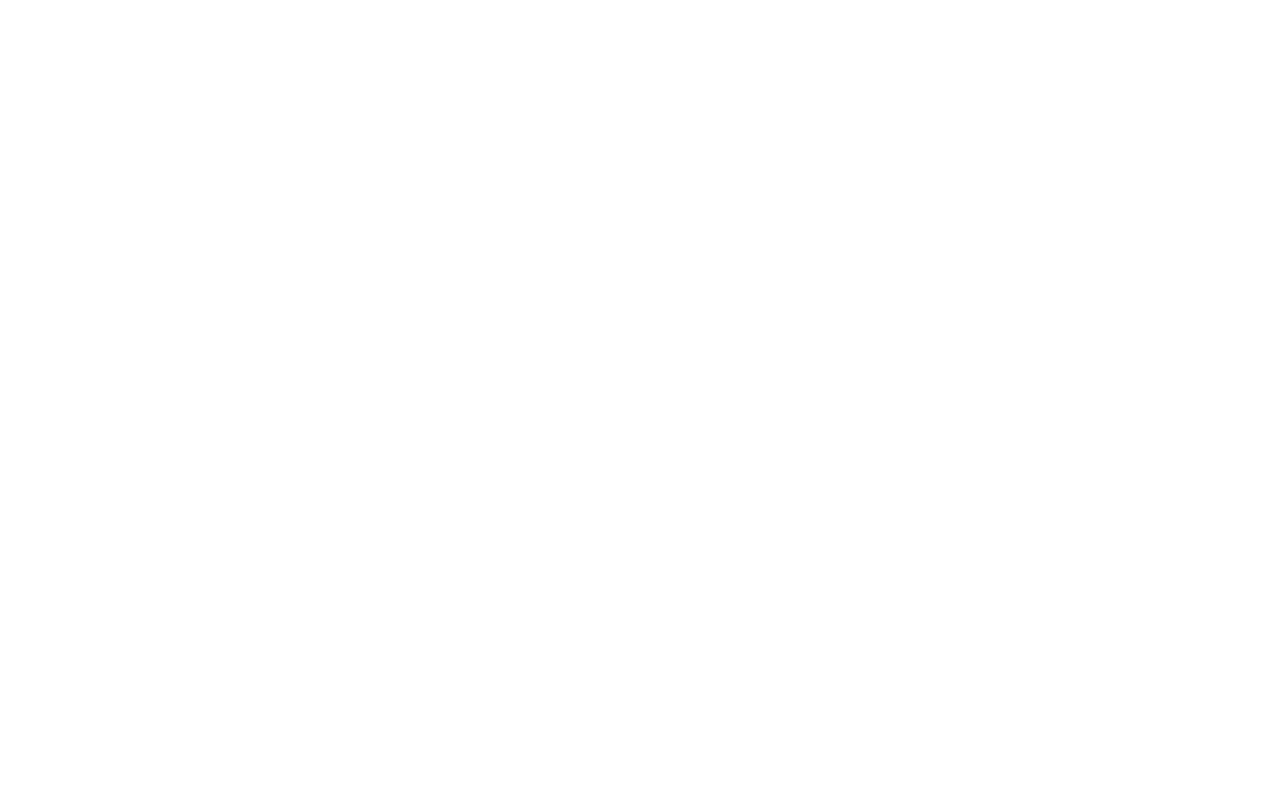
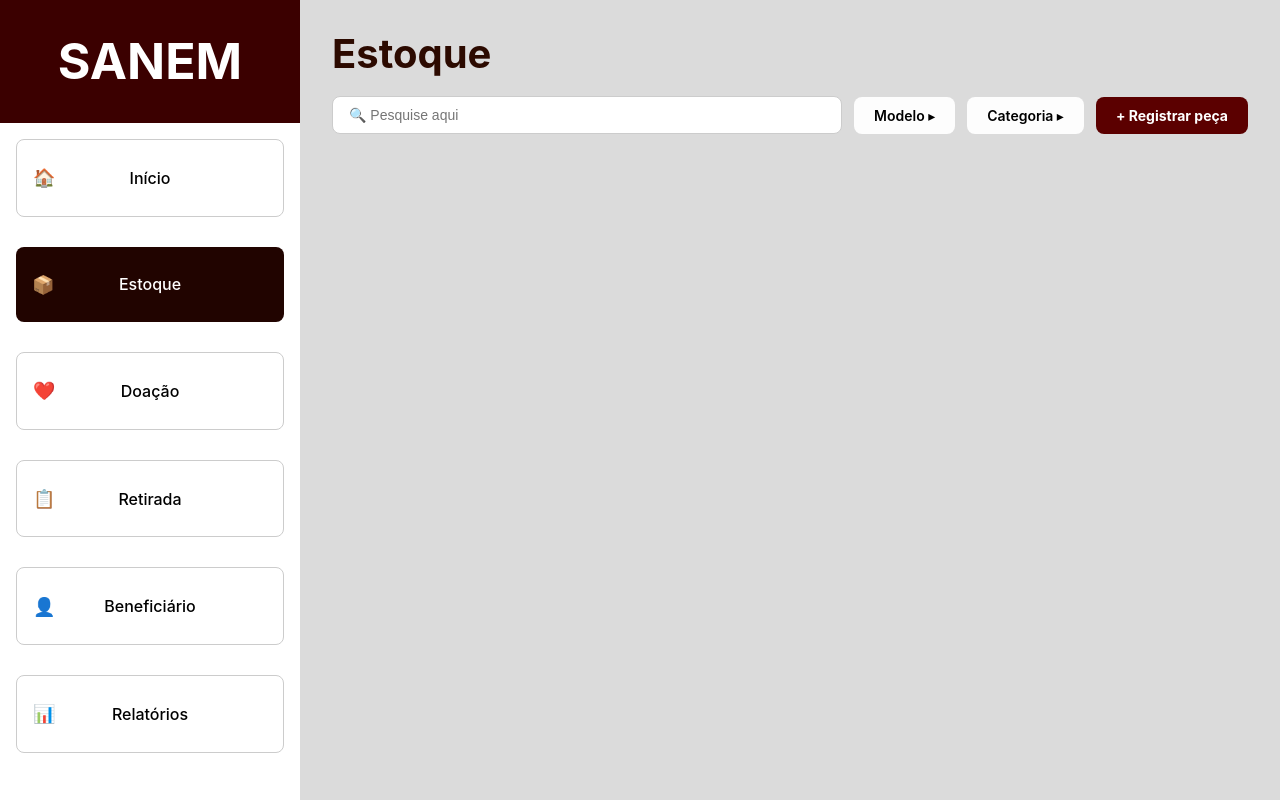
Before and after one commit to Vitor-Klein/BRANCH--WEB, a React (Vite) app: page /estoque in a window 1280 px wide. Before the commit this address had no page. Built offline with nearby package versions, Linux system fonts and the light colour scheme.

Commit message:
Criada pagina de estoque e feita a sidebar de navegacao

```diff
--- a/src/Routes.jsx
+++ b/src/Routes.jsx
@@ -1,14 +1,16 @@
 import { BrowserRouter as Router, Routes, Route } from "react-router-dom";
 
 import Home from "./pages/Home/index";
+import Estoque from "./pages/Estoque/Estoque_M";
+import Retiradas from "./pages/Retiradas";
 
 export function AppRoutes() {
   return (
     <Router>
       <Routes>
         <Route path="/" element={<Home />} />
-        <Route path="/" element={<Home />} />
-        <Route path="/" element={<Home />} />
+        <Route path="/estoque" element={<Estoque />} />
+        <Route path="/retiradas" element={<Retiradas />} />
       </Routes>
     </Router>
   );
--- /dev/null
+++ b/src/components/Estoque_Sidebar.css
@@ -0,0 +1,87 @@
+.estoque-container {
+  display: flex;
+  font-family: 'Inter', sans-serif;
+}
+
+.sidebar {
+  width: 300px;
+  display: flex;
+  flex-direction: column;
+  background: rgb(255, 255, 255); /* Parte branca */
+  min-height: 100vh;
+  font-family: 'Inter', sans-serif;
+  padding: 0;
+}
+
+.sidebar-nav {
+  display: flex;
+  flex-direction: column;
+  padding: 1rem;
+  gap: 30px;
+}
+
+
+/* Cabeçalho da sidebar */
+.sidebar-header {
+  background-color: #3b0000;
+  color: white;
+  padding: 1.5rem;
+  font-size: 50px;
+  font-weight: bold;
+  text-align: center;
+}
+
+.sidebar h1 {
+  font-size: 28px;
+  margin-bottom: 30px;
+  font-weight: bold;
+  text-align: center;
+}
+
+.nav-button {
+  display: flex;
+  align-items: center;
+  justify-content: center;
+  position: relative;
+  padding: 0.8rem 1rem;
+  border: 1px solid #ccc;
+  border-radius: 8px;
+  background: none;
+  color: #000;
+  font-size: 16px;
+  text-decoration: none;
+  cursor: pointer;
+  transition: background 0.2s, color 0.2s, border 0.2s;
+  height: 50px;
+}
+
+.nav-button .icon {
+  position: absolute;
+  left: 16px;
+  font-size: 18px;
+}
+
+.nav-button .label {
+  margin: 0 auto;
+  font-weight: 500;
+}
+
+.nav-button.active,
+.nav-button:hover {
+  background: #210400;
+  color: #ffffff;
+  font-weight: bold;
+  border: none;
+}
+
+
+
+.btn-registrar {
+  background: #3b0000;
+  color: white;
+  font-weight: bold;
+  border: none;
+  padding: 0.6rem 1.4rem;
+  border-radius: 10px;
+  cursor: pointer;
+}
--- /dev/null
+++ b/src/components/Sidebar.jsx
@@ -0,0 +1,35 @@
+import { Link, useLocation } from 'react-router-dom';
+import "./Estoque_Sidebar.css";
+
+const Sidebar = () => {
+  const location = useLocation();
+
+  const navItems = [
+    { to: '/', label: 'Início', icon: '🏠' },
+    { to: '/estoque', label: 'Estoque', icon: '📦' },
+    { to: '/doacao', label: 'Doação', icon: '❤️' },
+    { to: '/retiradas', label: 'Retirada', icon: '📋' },
+    { to: '/beneficiario', label: 'Beneficiário', icon: '👤' },
+    { to: '/relatorios', label: 'Relatórios', icon: '📊' },
+  ];
+
+  return (
+    <div className="sidebar">
+      <div className="sidebar-header">SANEM</div>
+      <nav className="sidebar-nav">
+        {navItems.map((item) => (
+          <Link
+            key={item.to}
+            to={item.to}
+            className={`nav-button ${location.pathname === item.to ? 'active' : ''}`}
+          >
+            <span className="icon">{item.icon}</span>
+            <span className="label">{item.label}</span>
+          </Link>
+        ))}
+      </nav>
+    </div>
+  );
+};
+
+export default Sidebar;
--- a/src/pages/Estoque.jsx
+++ /dev/null
@@ -1,4 +0,0 @@
-function Estoque() {
-    return <h2>Página de Estoque</h2>;
-  }
-  export default Estoque;
--- /dev/null
+++ b/src/pages/Estoque/Estoque_M.jsx
@@ -0,0 +1,26 @@
+import React from 'react';
+import Sidebar from "../../components/Sidebar";
+import './style.css';
+
+const Estoque = () => {
+  return (
+    <div className="estoque-container">
+      <Sidebar />
+      <main className="estoque-main">
+        <div className="estoque-header">
+          <h1>Estoque</h1>
+          <div className="estoque-actions">
+            <input type="text" placeholder="🔍 Pesquise aqui" />
+            <button>Modelo ▸</button>
+            <button>Categoria ▸</button>
+            <button className="btn-registrar">+ Registrar peça</button>
+          </div>
+        </div>
+
+
+      </main>
+    </div>
+  );
+};
+
+export default Estoque;
--- /dev/null
+++ b/src/pages/Estoque/style.css
@@ -0,0 +1,126 @@
+/* Reset e configurações gerais */
+html, body {
+  margin: 0;
+  padding: 0;
+  height: 100%;
+  width: 100%;
+  font-family: 'Inter', sans-serif;
+  background: #c2c0c0;
+}
+
+/* Layout principal */
+.estoque-container {
+  display: flex;
+  height: 100vh;
+  width: 100vw;
+}
+
+/* Conteúdo principal */
+.estoque-main {
+  flex: 1;
+  padding: 2rem;
+  background: #dbdbdb;
+  overflow-y: auto;
+}
+
+/* Cabeçalho */
+.estoque-header {
+  display: flex;
+  flex-direction: column;
+  gap: 20px;
+}
+
+.estoque-header h1 {
+  font-size: 2.5rem;
+  color: #2c0a00;
+  font-weight: bold;
+  margin: 0;
+}
+
+/* Barra de ações */
+.estoque-actions {
+  display: flex;
+  flex-wrap: wrap;
+  gap: 12px;
+  align-items: center;
+}
+
+/* Campo de busca */
+.estoque-actions input[type="text"] {
+  padding: 10px 16px;
+  border-radius: 8px;
+  border: 1px solid #ccc;
+  min-width: 200px;
+  background-color: white;
+  font-size: 14px;
+  flex: 1;
+}
+
+/* Botões padrão */
+.estoque-actions button {
+  padding: 10px 20px;
+  border: none;
+  border-radius: 8px;
+  font-weight: 600;
+  font-size: 14px;
+  cursor: pointer;
+  transition: background-color 0.3s ease;
+  background-color: #fdfdfd;
+  color: rgb(0, 0, 0);
+}
+
+/* Hover para botões padrão */
+.estoque-actions button:hover {
+  background-color: #7e7d7d;
+}
+
+/* Botão registrar com estilo diferenciado */
+.estoque-actions .btn-registrar {
+  background-color: #5b0000;
+  color: white;
+  font-weight: bold;
+}
+
+.estoque-actions .btn-registrar:hover {
+  background-color: #a80000;
+}
+
+/* Grade de peças */
+.grid {
+  display: grid;
+  grid-template-columns: repeat(auto-fill, minmax(220px, 1fr));
+  gap: 20px;
+  margin-top: 30px;
+}
+
+.item-card {
+  background: white;
+  padding: 20px;
+  border-radius: 12px;
+  position: relative;
+  display: flex;
+  flex-direction: column;
+  gap: 10px;
+  font-size: 14px;
+  box-shadow: 0 2px 5px rgba(243, 243, 243, 0.1);
+}
+
+.item-card h3 {
+  font-size: 20px;
+  margin: 0;
+}
+
+.item-card img, .item-card svg {
+  width: 40px;
+  height: 40px;
+}
+
+.item-card .edit {
+  position: absolute;
+  top: 12px;
+  right: 12px;
+  background: transparent;
+  border: none;
+  cursor: pointer;
+  font-size: 18px;
+}
```
